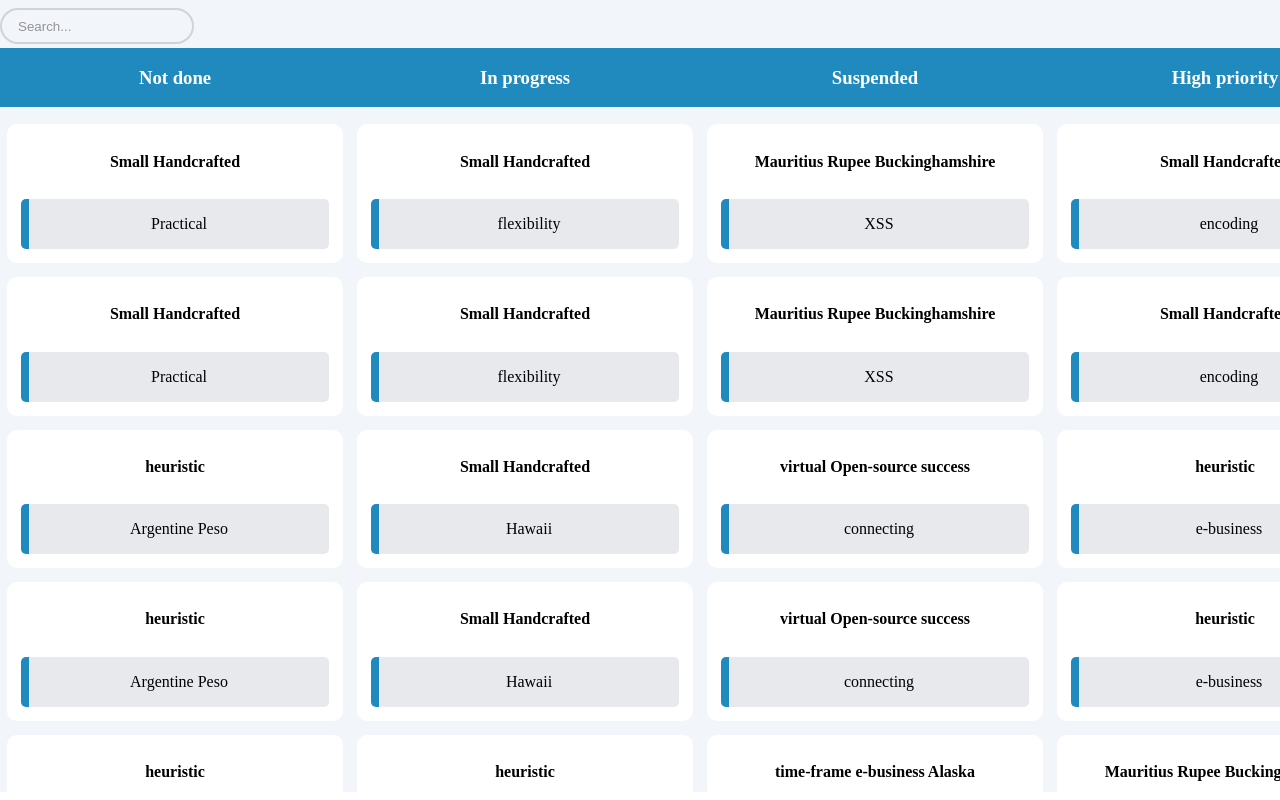
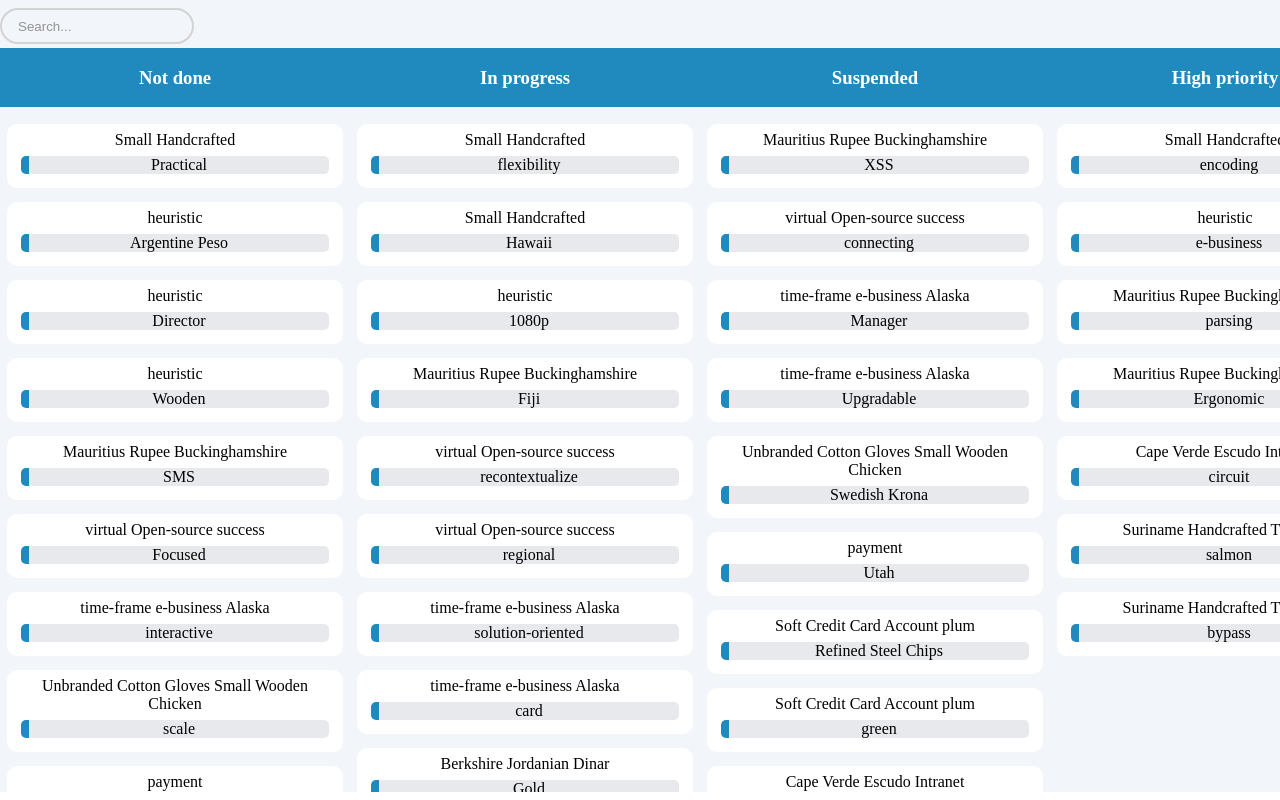
Before and after one commit to kerrimov/up-to-you, a website built with webpack: page index.html in a window 1280 px wide. Built offline with nearby package versions, Linux system fonts and the light colour scheme.

Commit message:
Change render and add scroll

```diff
--- a/src/app/card/card.html
+++ b/src/app/card/card.html
@@ -1,4 +1,7 @@
-<div class="card" id="card">
+<div class="card">
   <div class="card__header"></div>
-  <div class="module__container" id="module__container"></div>
+  <div class="module__container"></div>
+  <div class="module">
+    <p></p>
+  </div>
 </div>
--- a/src/ts/render.ts
+++ b/src/ts/render.ts
@@ -1,65 +1,23 @@
-export function Render(data) {
+import card from "../app/card/card.html"
+import { fetchAsync } from "./data";
+
+const data = fetchAsync();
+
+export function render(status) {
+  let count = 0;
   data.then(response => {
-    response.map(item => {
-      item.modules.map(element => {
-        for (let key in element.moduleStatus) {
-          if (element.moduleStatus.key == "not_done") {
-            const cardContainerNotDone = document.getElementById(
-              "card__container--not_done"
-            );
-            cardContainerNotDone.innerHTML += `<div class="card">
-              <div class="card__header"><h4>${item.courseTitle}</h4></div>
-              <div class="module__container">
-              <div class="module"><p>${element.moduleTitle}</p></div>
-              </div>`;
-          } else if (element.moduleStatus.key == "in_progress") {
-            const cardContainerInProgress = document.getElementById(
-              "card__container--in_progress"
-            );
-            cardContainerInProgress.innerHTML += `<div class="card">
-              <div class="card__header"><h4>${item.courseTitle}</h4></div>
-              <div class="module__container">
-              <div class="module"><p>${element.moduleTitle}</p></div>
-              </div>`;
-          } else if (element.moduleStatus.key == "suspended") {
-            const cardContainerSuspended = document.getElementById(
-              "card__container--suspended"
-            );
-            cardContainerSuspended.innerHTML += `<div class="card">
-              <div class="card__header"><h4>${item.courseTitle}</h4></div>
-              <div class="module__container">
-              <div class="module"><p>${element.moduleTitle}</p></div>
-              </div>`;
-          } else if (element.moduleStatus.key == "high_priority") {
-            const cardContainerHighPriority = document.getElementById(
-              "card__container--high_priority"
-            );
-            cardContainerHighPriority.innerHTML += `<div class="card">
-              <div class="card__header"><h4>${item.courseTitle}</h4></div>
-              <div class="module__container">
-              <div class="module"><p>${element.moduleTitle}</p></div>
-              </div>`;
-          } else if (element.moduleStatus.key == "rejected") {
-            const cardContainerRejected = document.getElementById(
-              "card__container--rejected"
-            );
-            cardContainerRejected.innerHTML += `<div class="card">
-              <div class="card__header"><h4>${item.courseTitle}</h4></div>
-              <div class="module__container">
-              <div class="module"><p>${element.moduleTitle}</p></div>
-              </div>`;
-          } else if (element.moduleStatus.key == "done") {
-            const cardContainerDone = document.getElementById(
-              "card__container--done"
-            );
-            cardContainerDone.innerHTML += `<div class="card">
-              <div class="card__header"><h4>${item.courseTitle}</h4></div>
-              <div class="module__container">
-              <div class="module"><p>${element.moduleTitle}</p></div>
-              </div>`;
-          } else {
-            console.log("Something wrong with JSON data");
-          }
+    response.forEach((item) => {
+      item.modules.forEach((element) => {
+        if (element.moduleStatus.key === status) {
+          let cardContainer = document.getElementById("card__container--" + status);
+          cardContainer.innerHTML += `${card}`;
+          let courseTitle = cardContainer.querySelectorAll(".card__header")[count];
+          let courseId = cardContainer.querySelectorAll(".card")[count];
+          let moduleTitle = cardContainer.querySelectorAll(".module")[count];
+          courseId.setAttribute("id", item.guid);
+          courseTitle.textContent = item.courseTitle;
+          moduleTitle.textContent = element.moduleTitle;
+          count++;
         }
       });
     });
--- a/src/ts/script.ts
+++ b/src/ts/script.ts
@@ -1,10 +1,16 @@
 import { App } from "../app/app";
-import { Card } from "../app/card/card";
-import { Module } from "../app/module/module";
-import { fetchAsync } from "./data";
-import { Render } from "./render";
+import { render } from "./render";
 
 const app = new App();
 app.mount();
-const data = fetchAsync();
-Render(data);
+
+render("not_done" );
+render("in_progress");
+render("suspended");
+render("high_priority");
+render("rejected");
+render("done");
+
+
+// render(["not_done", "in_progress", "suspended", "high_priority", "rejected", "done"]);
+// scroll("not_done");
```
Also changed, not shown: src/app/scroll.ts (added, +11 -0 lines), dist/app.js.
